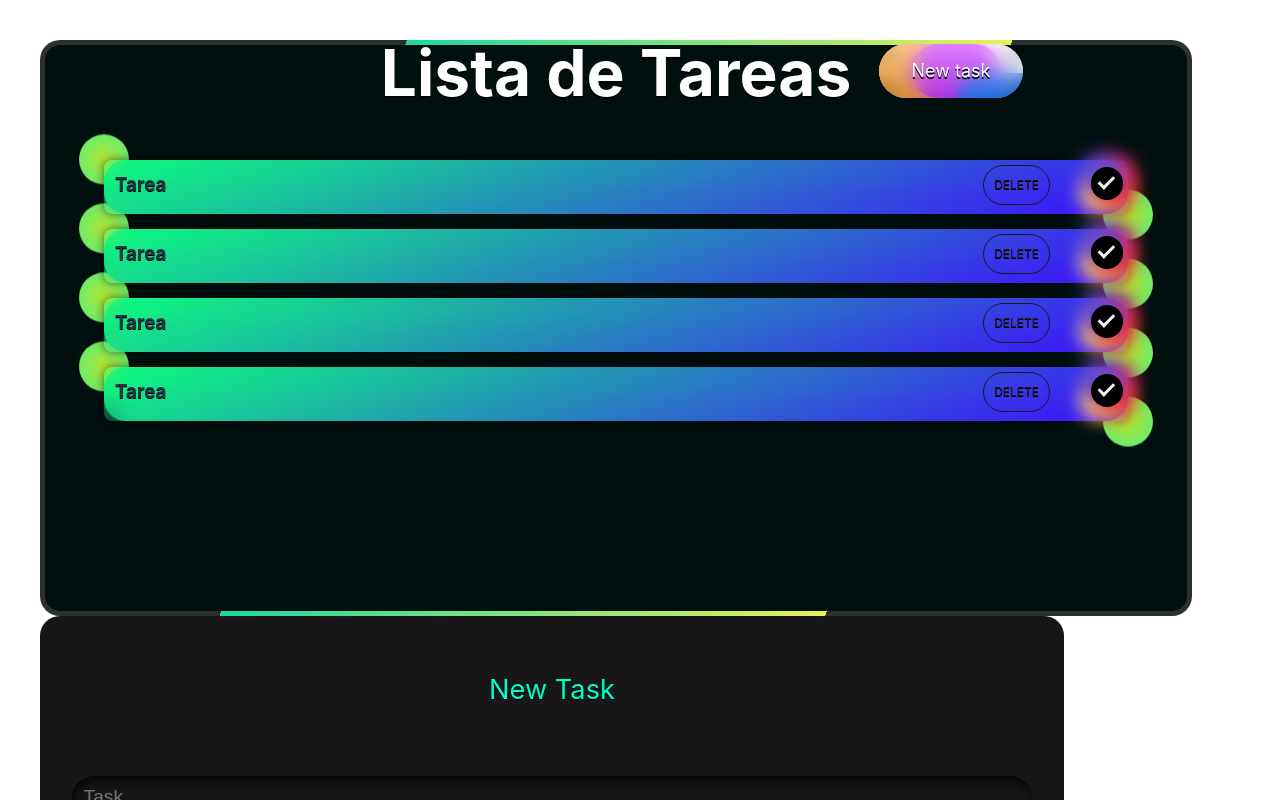
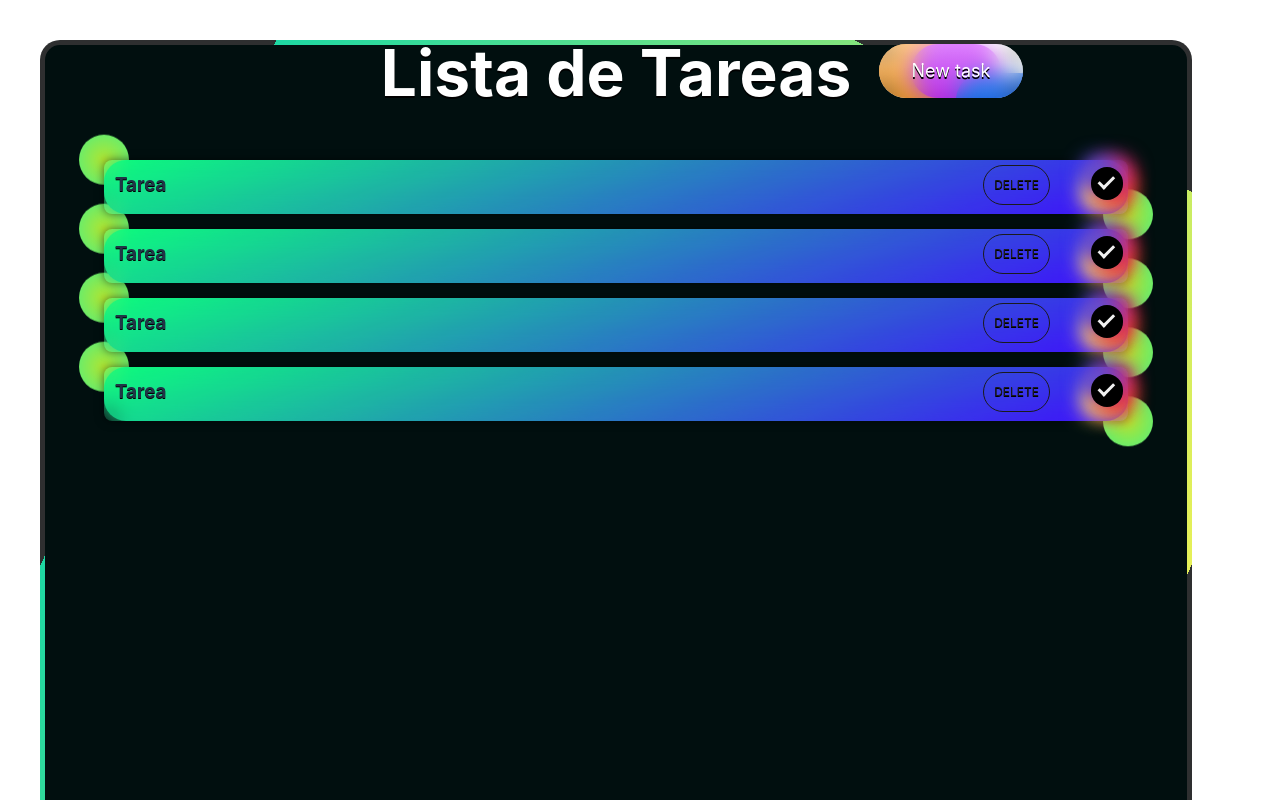
Before and after one commit to Flopyflor/to-do-list-react, a React (Vite) app: page / in a window 1280 px wide. Shown: the top 800 px of the page. Built offline with nearby package versions, Linux system fonts and the light colour scheme.

Commit message:
rezizing board

```diff
--- a/src/Components/board/board.css
+++ b/src/Components/board/board.css
@@ -1,6 +1,6 @@
 .board {
     width: 90vw;
-    height: 45vw;
+    height: 82vw;
     background: #161718e4;
     position: relative;
     display: flex;
```
